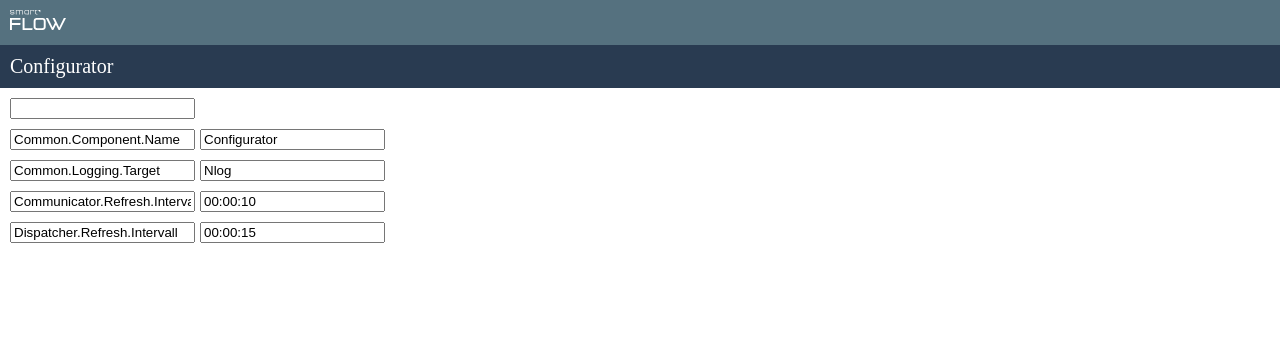
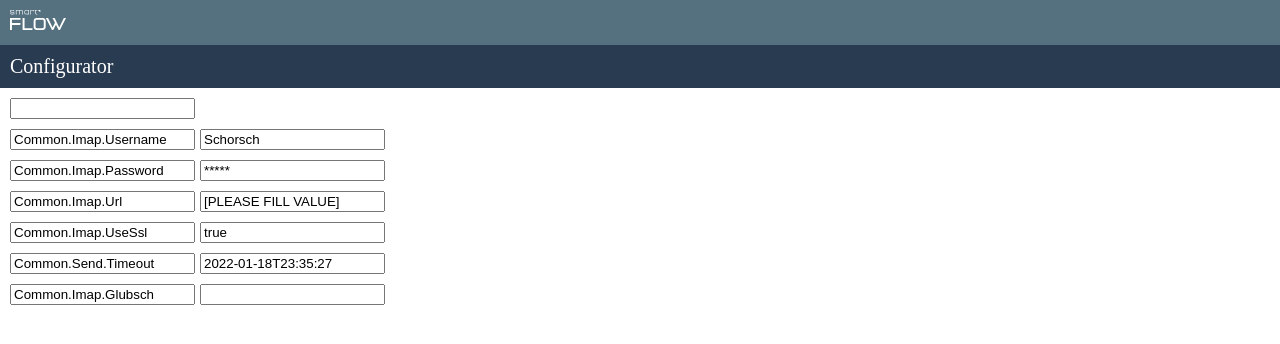
Before and after one commit to deBabbbe/vue_configurator, a Vue app: page / in a window 1280 px wide. Shown: the top 344 px of the page. Built offline with nearby package versions, Linux system fonts and the light colour scheme.

Commit message:
Added web.config´s

```diff
--- a/src/data/configurationEntries.ts
+++ b/src/data/configurationEntries.ts
@@ -1,14 +1,47 @@
 import { v4 as uuidv4 } from "uuid";
 
-export interface IConfigurationEntry {
+export interface IkeyurationEntry {
   id: string;
   key: string;
   value: string;
+  type: string;
 }
 
-export const configEntries: IConfigurationEntry[] = [
-  { id: uuidv4(), key: "Common.Component.Name", value: "Configurator" },
-  { id: uuidv4(), key: "Common.Logging.Target", value: "Nlog" },
-  { id: uuidv4(), key: "Communicator.Refresh.Intervall", value: "00:00:10" },
-  { id: uuidv4(), key: "Dispatcher.Refresh.Intervall", value: "00:00:15" },
+export const configEntries: IkeyurationEntry[] = [
+  {
+    id: uuidv4(),
+    key: "Common.Imap.Username",
+    type: "string",
+    value: "Schorsch",
+  },
+  {
+    id: uuidv4(),
+    key: "Common.Imap.Password",
+    type: "string",
+    value: "*****",
+  },
+  {
+    id: uuidv4(),
+    key: "Common.Imap.Url",
+    type: "string",
+    value: "[PLEASE FILL VALUE]",
+  },
+  {
+    id: uuidv4(),
+    key: "Common.Imap.UseSsl",
+    type: "bool",
+    value: "true",
+  },
+  {
+    id: uuidv4(),
+    key: "Common.Send.Timeout",
+    type: "DateTime",
+    value: "2022-01-18T23:35:27",
+  },
+  {
+    id: uuidv4(),
+    key: "Common.Imap.Glubsch",
+    type: "string",
+    value: "",
+  },
 ];
```
